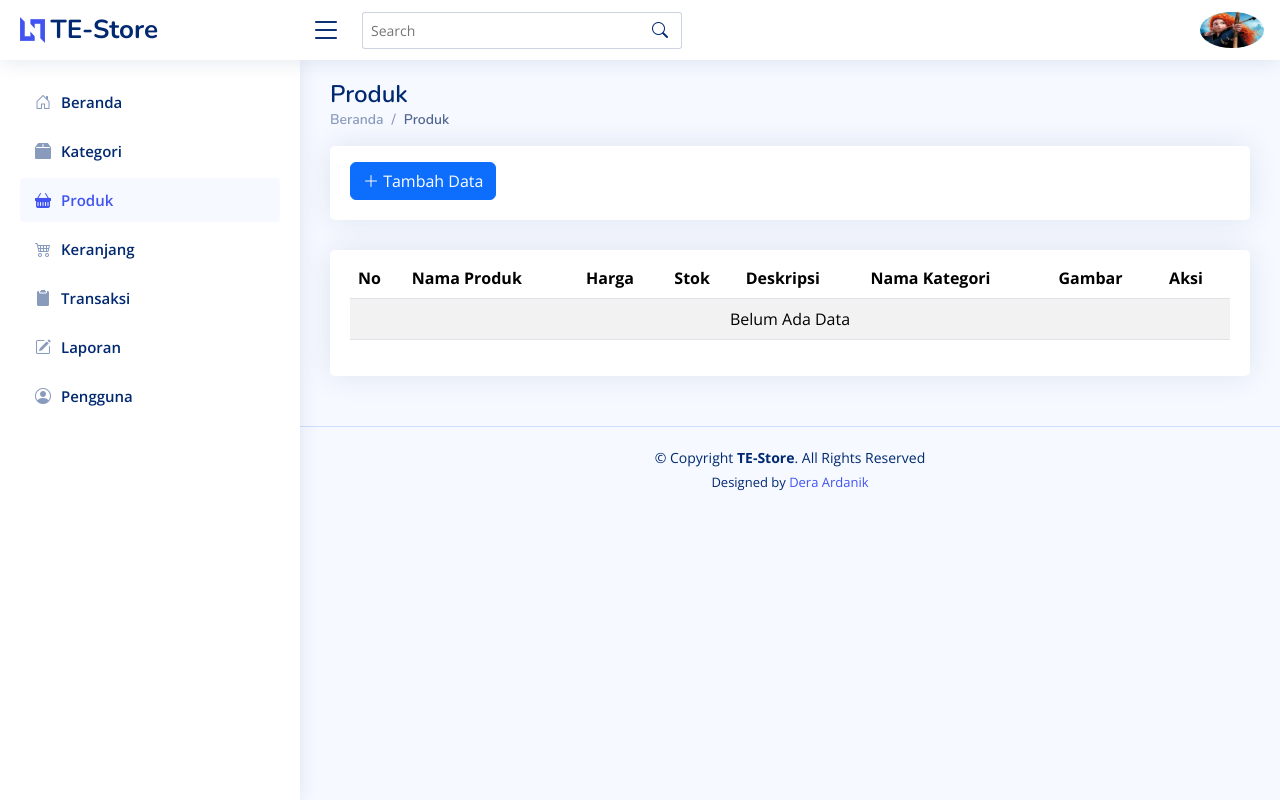
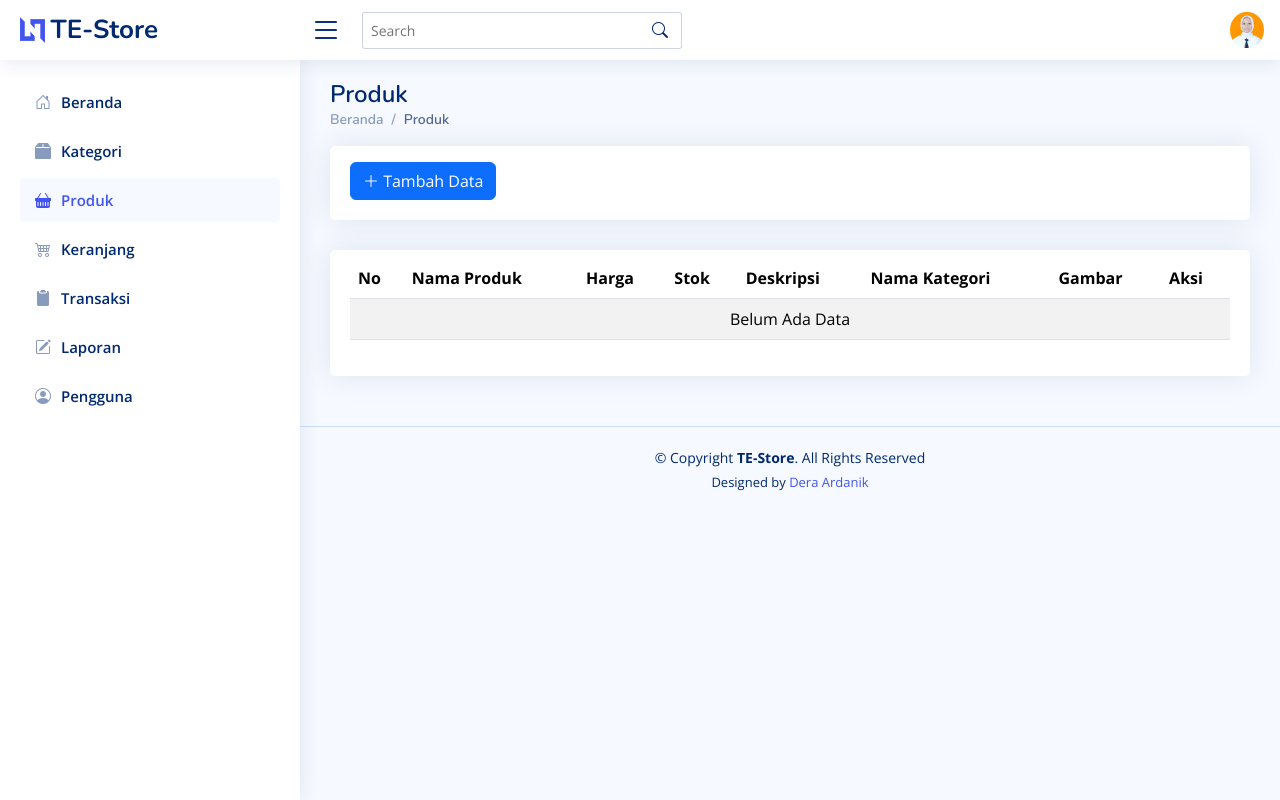
Before and after one commit to Dera37/TE-Store, a PHP site: page /admin/produk.php in a window 1280 px wide. Run offline with PHP 8.4, Linux system fonts and the light colour scheme; the visitor is signed in with stand-in values (Sample User, id 1); data that the repository does not hold is empty; some libraries are stand-ins or nearby versions.

Commit message:
mengganti profile di detail_jual, e_kategori, e_produk,index, kategori, keranjang, laporan, pengguna, produk, t_kategori, t_pengguna, t_produk, dan transaksi

```diff
--- a/admin/detail_jual.php
+++ b/admin/detail_jual.php
@@ -76,7 +76,7 @@ if (!isset($_SESSION["status"]) || $_SESSION["status"] !== "admin") {
                 <li class="nav-item dropdown pe-3">
 
                     <a class="nav-link nav-profile d-flex align-items-center pe-0" href="#" data-bs-toggle="dropdown">
-                        <img src="assets/img/drnk.jpg" alt="Profile" class="rounded-circle">
+                        <img src="assets/img/dera.jpeg" alt="Profile" class="rounded-circle">
                         <!-- profile-img.jpg diganti dengan foto kalian -->
                     </a><!-- End Profile Iamge Icon -->
 
--- a/admin/e_kategori.php
+++ b/admin/e_kategori.php
@@ -94,7 +94,7 @@ if (isset($_POST['simpan'])) {
         <li class="nav-item dropdown pe-3">
 
           <a class="nav-link nav-profile d-flex align-items-center pe-0" href="#" data-bs-toggle="dropdown">
-            <img src="assets/img/drnk.jpg" alt="Profile" class="rounded-circle">
+            <img src="assets/img/dera.jpeg" alt="Profile" class="rounded-circle">
           </a><!-- End Profile Iamge Icon -->
 
           <ul class="dropdown-menu dropdown-menu-end dropdown-menu-arrow profile">
--- a/admin/e_produk.php
+++ b/admin/e_produk.php
@@ -122,7 +122,7 @@ if (isset($_POST['update'])) {
                 <li class="nav-item dropdown pe-3">
 
                     <a class="nav-link nav-profile d-flex align-items-center pe-0" href="#" data-bs-toggle="dropdown">
-                        <img src="assets/img/drnk.jpg" alt="Profile" class="rounded-circle">
+                        <img src="assets/img/dera.jpeg" alt="Profile" class="rounded-circle">
                         <!-- profile-img.jpg diganti nama file gambar kalian -->
                     </a><!-- End Profile Iamge Icon -->
 
--- a/admin/index.php
+++ b/admin/index.php
@@ -74,7 +74,7 @@ if (!isset($_SESSION["status"]) || $_SESSION["status"] !== "admin") {
         <li class="nav-item dropdown pe-3">
 
           <a class="nav-link nav-profile d-flex align-items-center pe-0" href="#" data-bs-toggle="dropdown">
-            <img src="assets/img/drnk.jpg" alt="Profile" class="rounded-circle">
+            <img src="assets/img/dera.jpeg" alt="Profile" class="rounded-circle">
           </a><!-- End Profile Iamge Icon -->
 
           <ul class="dropdown-menu dropdown-menu-end dropdown-menu-arrow profile">
--- a/admin/kategori.php
+++ b/admin/kategori.php
@@ -88,7 +88,7 @@ if (!isset($_SESSION["status"]) || $_SESSION["status"] !== "admin") {
                 <li class="nav-item dropdown pe-3">
 
                     <a class="nav-link nav-profile d-flex align-items-center pe-0" href="#" data-bs-toggle="dropdown">
-                        <img src="assets/img/drnk.jpg" alt="Profile" class="rounded-circle">
+                        <img src="assets/img/dera.jpeg" alt="Profile" class="rounded-circle">
                     </a><!-- End Profile Iamge Icon -->
 
                     <ul class="dropdown-menu dropdown-menu-end dropdown-menu-arrow profile">
--- a/admin/keranjang.php
+++ b/admin/keranjang.php
@@ -76,7 +76,7 @@ if (!isset($_SESSION["status"]) || $_SESSION["status"] !== "admin") {
                 <li class="nav-item dropdown pe-3">
 
                     <a class="nav-link nav-profile d-flex align-items-center pe-0" href="#" data-bs-toggle="dropdown">
-                        <img src="assets/img/drnk.jpg" alt="Profile" class="rounded-circle">
+                        <img src="assets/img/dera.jpeg" alt="Profile" class="rounded-circle">
                         <!-- profile-img.jpg diganti dengan foto kalian -->
                     </a><!-- End Profile Iamge Icon -->
 
--- a/admin/laporan.php
+++ b/admin/laporan.php
@@ -76,7 +76,7 @@ if (!isset($_SESSION["status"]) || $_SESSION["status"] !== "admin") {
                 <li class="nav-item dropdown pe-3">
 
                     <a class="nav-link nav-profile d-flex align-items-center pe-0" href="#" data-bs-toggle="dropdown">
-                        <img src="assets/img/drnk.jpg" alt="Profile" class="rounded-circle">
+                        <img src="assets/img/dera.jpeg" alt="Profile" class="rounded-circle">
                         <!-- profile-img.jpg diganti dengan foto kalian -->
                     </a><!-- End Profile Iamge Icon -->
 
--- a/admin/pengguna.php
+++ b/admin/pengguna.php
@@ -84,7 +84,7 @@ if (!isset($_SESSION["status"]) || $_SESSION["status"] !== "admin") {
                 <li class="nav-item dropdown pe-3">
 
                     <a class="nav-link nav-profile d-flex align-items-center pe-0" href="#" data-bs-toggle="dropdown">
-                        <img src="assets/img/drnk.jpg" alt="Profile" class="rounded-circle">
+                        <img src="assets/img/dera.jpeg" alt="Profile" class="rounded-circle">
                     </a><!-- End Profile Iamge Icon -->
 
                     <ul class="dropdown-menu dropdown-menu-end dropdown-menu-arrow profile">
--- a/admin/produk.php
+++ b/admin/produk.php
@@ -81,7 +81,7 @@ if (!isset($_SESSION["status"]) || $_SESSION["status"] !== "admin") {
                 <li class="nav-item dropdown pe-3">
 
                     <a class="nav-link nav-profile d-flex align-items-center pe-0" href="#" data-bs-toggle="dropdown">
-                        <img src="assets/img/drnk.jpg" alt="Profile" class="rounded-circle">
+                        <img src="assets/img/dera.jpeg" alt="Profile" class="rounded-circle">
                         <!-- profile-img.jpg diganti dengan foto kalian -->
                     </a><!-- End Profile Iamge Icon -->
 
--- a/admin/t_kategori.php
+++ b/admin/t_kategori.php
@@ -101,7 +101,7 @@ if (isset($_POST['simpan'])) {
         <li class="nav-item dropdown pe-3">
 
           <a class="nav-link nav-profile d-flex align-items-center pe-0" href="#" data-bs-toggle="dropdown">
-            <img src="assets/img/drnk.jpg" alt="Profile" class="rounded-circle">
+            <img src="assets/img/dera.jpeg" alt="Profile" class="rounded-circle">
 
 
     <nav class="header-nav ms-auto">
--- a/admin/t_pengguna.php
+++ b/admin/t_pengguna.php
@@ -100,7 +100,7 @@ if (isset($_POST['simpan'])) {
                 <li class="nav-item dropdown pe-3">
 
                     <a class="nav-link nav-profile d-flex align-items-center pe-0" href="#" data-bs-toggle="dropdown">
-                        <img src="assets/img/drnk.jpg" alt="Profile" class="rounded-circle">
+                        <img src="assets/img/dera.jpeg" alt="Profile" class="rounded-circle">
                     </a><!-- End Profile Iamge Icon -->
 
                     <ul class="dropdown-menu dropdown-menu-end dropdown-menu-arrow profile">
--- a/admin/t_produk.php
+++ b/admin/t_produk.php
@@ -115,7 +115,7 @@ if (isset($_POST['simpan'])) {
                 <li class="nav-item dropdown pe-3">
 
                     <a class="nav-link nav-profile d-flex align-items-center pe-0" href="#" data-bs-toggle="dropdown">
-                        <img src="assets/img/drnk.jpg" alt="Profile" class="rounded-circle">
+                        <img src="assets/img/dera.jpeg" alt="Profile" class="rounded-circle">
                         <!-- profile-img.jpg diganti nama file gambar kalian -->
                     </a><!-- End Profile Iamge Icon -->
 
--- a/admin/transaksi.php
+++ b/admin/transaksi.php
@@ -76,7 +76,7 @@ if (!isset($_SESSION["status"]) || $_SESSION["status"] !== "admin") {
                 <li class="nav-item dropdown pe-3">
 
                     <a class="nav-link nav-profile d-flex align-items-center pe-0" href="#" data-bs-toggle="dropdown">
-                        <img src="assets/img/drnk.jpg" alt="Profile" class="rounded-circle">
+                        <img src="assets/img/dera.jpeg" alt="Profile" class="rounded-circle">
                         <!-- profile-img.jpg diganti dengan foto kalian -->
                     </a><!-- End Profile Iamge Icon -->
 
```
Also changed, not shown: admin/assets/img/dera.jpeg (added).
